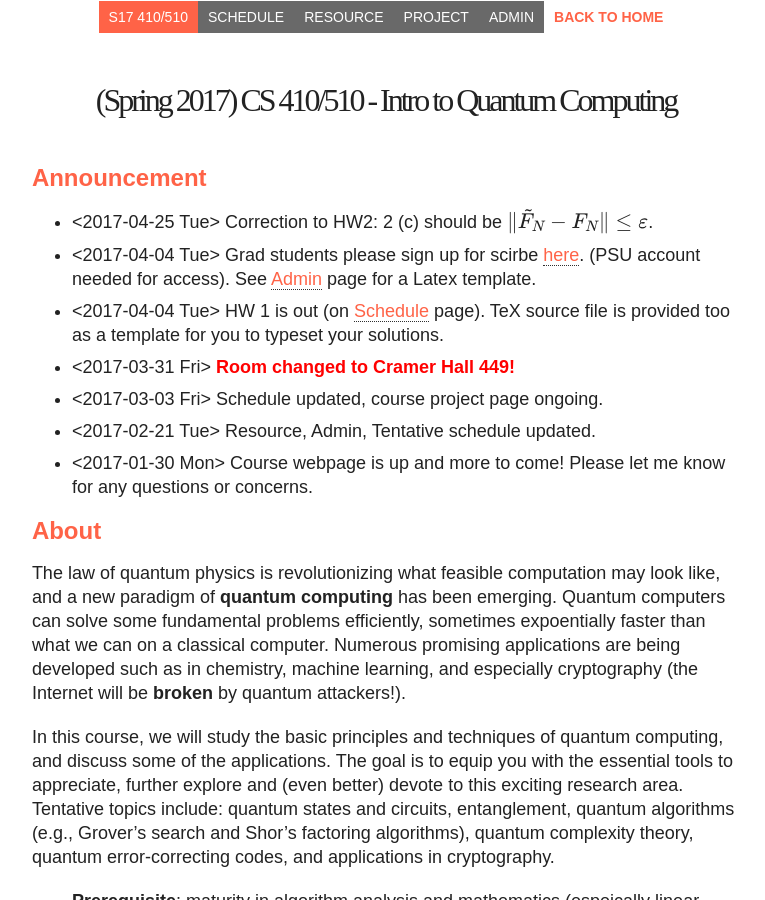
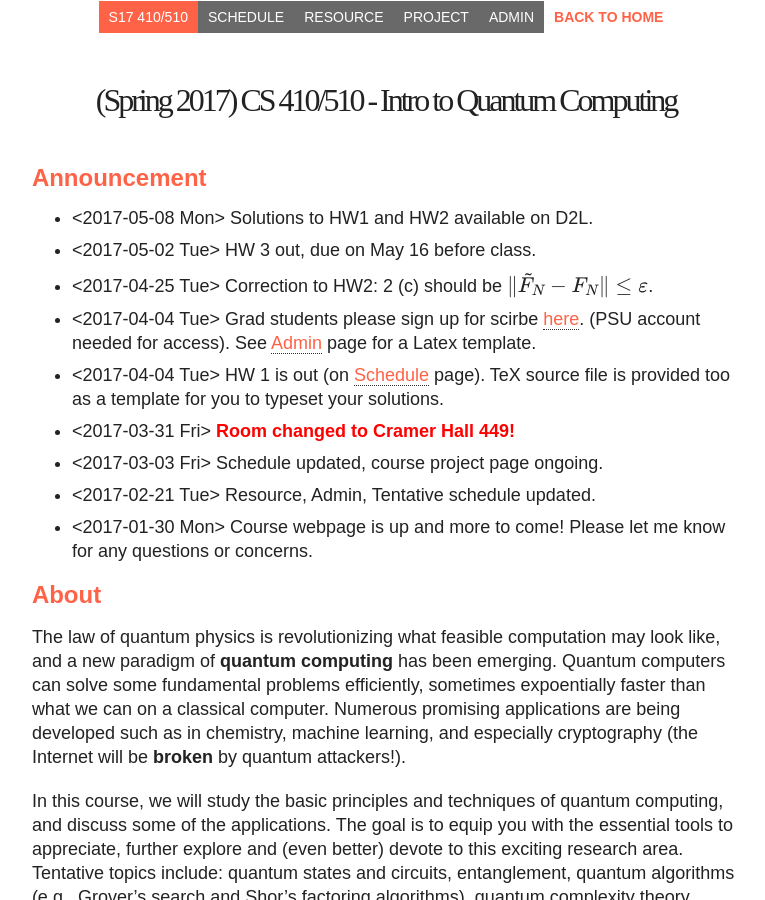
Before and after one commit to fangsonghub/fangsonghub.github.io, a Jekyll site: the page built from teaching/s17_4510_qc/index.md, in a window 1280 px wide and 900 px high. Shown: the whole window, without its empty margins (254-1019 px from the left). Built offline with Jekyll 4.4.1, drawn with Linux system fonts in a browser that asks for light colours; nearby versions of some CDN libraries; formulas are drawn with MathJax 3; some of the changed text lies outside the part shown.

Commit message:
news sch

```diff
--- a/teaching/s17_4510_qc/index.md
+++ b/teaching/s17_4510_qc/index.md
@@ -4,10 +4,12 @@ title: (Spring 2017) CS 410/510 - Intro to Quantum Computing
 courseid: s17 410/510
 desc: s17 410/510
 permalink: /teaching/s17_4510_qc/
-modified: <2017-04-04 Tue>
+modified: <2017-05-08 Mon>
 ---
 
 ## Announcement
+*  <2017-05-08 Mon> Solutions to HW1 and HW2 available on D2L.
+*  <2017-05-02 Tue> HW 3 out, due on May 16 before class.
 *  <2017-04-25 Tue> Correction to HW2: 2 (c) should be  $$\|\tilde F_N - F_N\|\leq \varepsilon$$.
 *  <2017-04-04 Tue> Grad students please sign up for scirbe [here](https://docs.google.com/a/pdx.edu/spreadsheets/d/1KJ9amYylo2acxsylG8aIvFElpx3DPeAPtSjsnne4c_c/edit?usp=sharing){:targte="_blank"}. (PSU account needed for access). See [Admin]({{base}}/teaching/s17_4510_qc/admin/) page for a Latex template.
 *  <2017-04-04 Tue> HW 1 is out (on [Schedule]({{base}}/teaching/s17_4510_qc/schedule/) page). TeX source file is provided too as a
```
Also changed, not shown: teaching/s17_4510_qc/schedule.md (+7 -5 lines).
